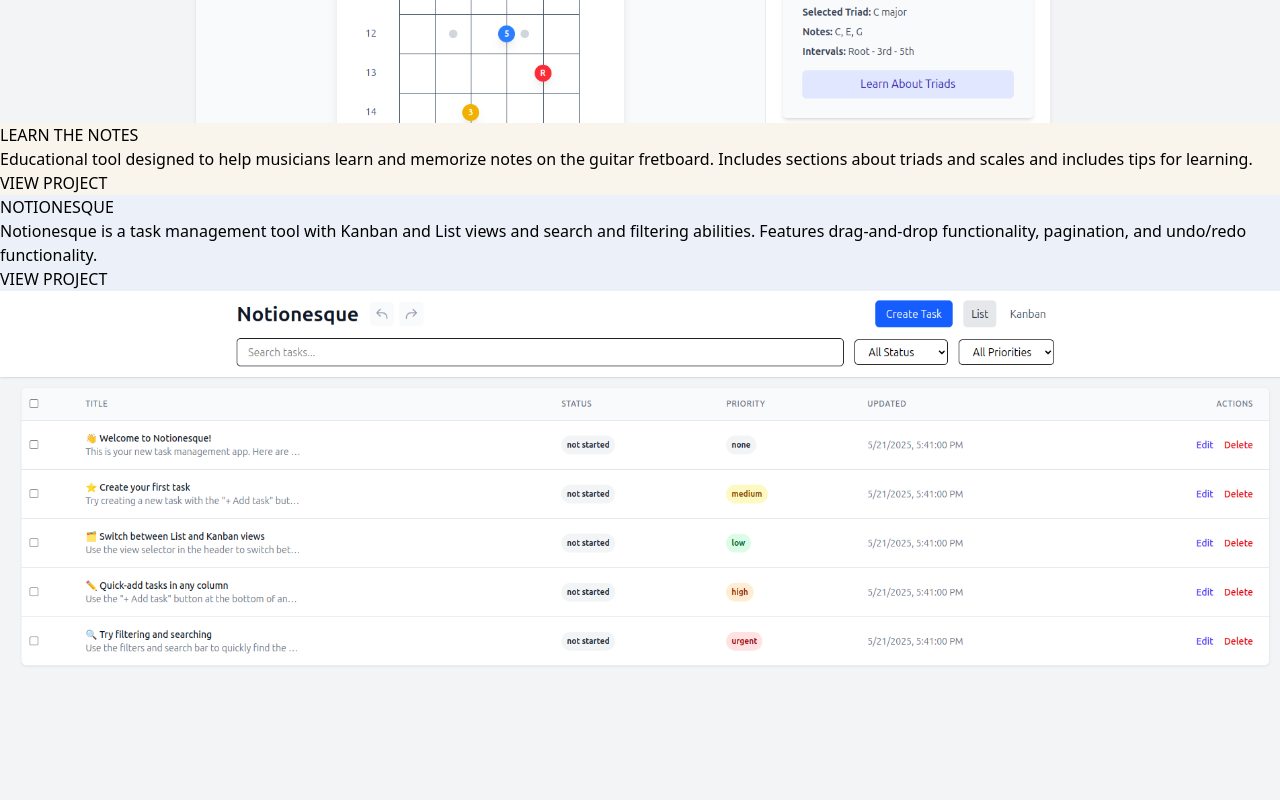
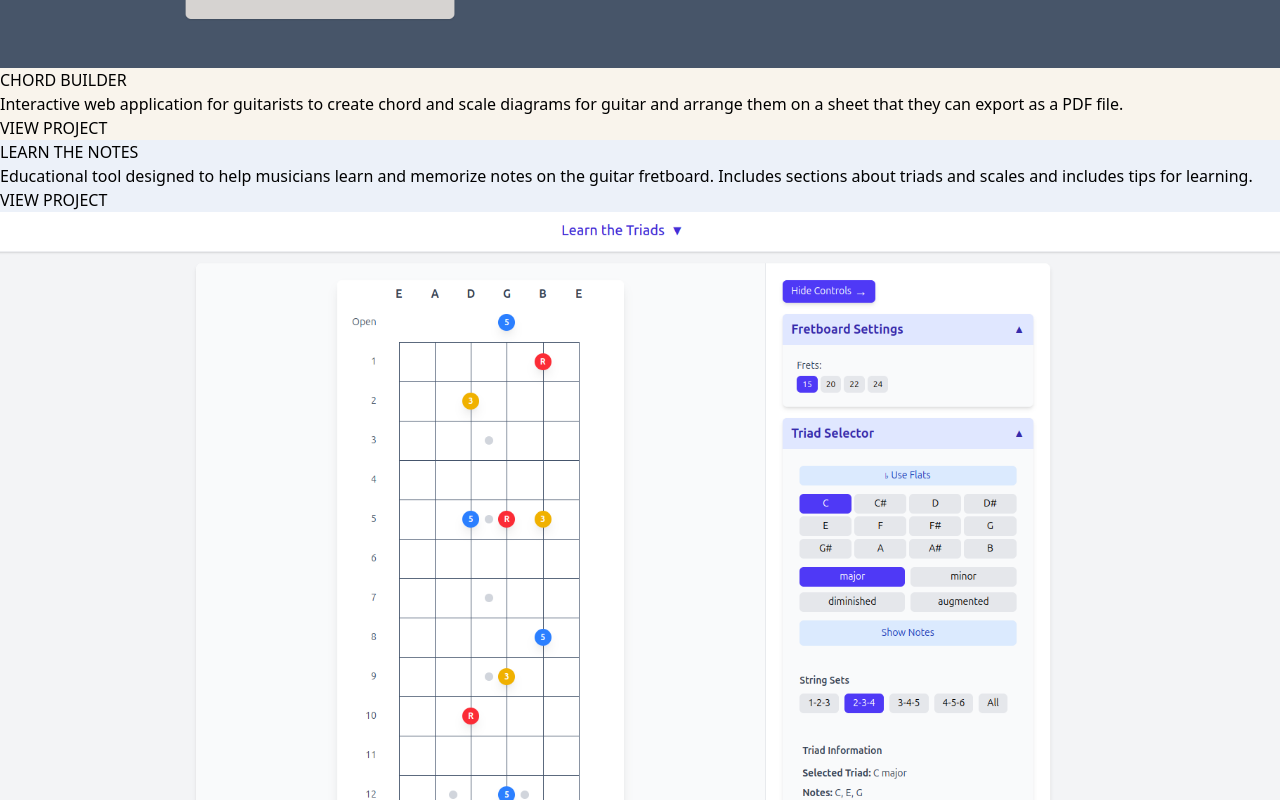
Before and after one commit to johnobriendev/devPortfolio, a React (Vite) app: page / in a window 1280 px wide. Shown: the part 2820-3620 px from the top of the page. Built offline with nearby package versions, Linux system fonts and the light colour scheme.

Commit message:
reorder projects

```diff
--- a/src/components/Portfolio.jsx
+++ b/src/components/Portfolio.jsx
@@ -86,12 +86,20 @@ const Portfolio = () => {
       bgColor: secondaryColor
     },
     {
+      id: "chordbuilder",
+      title: "CHORD BUILDER",
+      description: "Interactive web application for guitarists to create chord and scale diagrams for guitar and arrange them on a sheet that they can export as a PDF file.",
+      url: "https://chordbuilder.netlify.app/",
+      image: "chordbuilder.png",
+      bgColor: mainColor
+    },
+    {
       id: "learnthenotes",
       title: "LEARN THE NOTES",
       description: "Educational tool designed to help musicians learn and memorize notes on the guitar fretboard. Includes sections about triads and scales and includes tips for learning.",
       url: "https://learnthenotes.netlify.app",
       image: "learnthenotes.png",
-      bgColor: mainColor
+      bgColor: secondaryColor
     },
     {
       id: "notionesque",
@@ -99,14 +107,6 @@ const Portfolio = () => {
       description: "Notionesque is a task management tool with Kanban and List views and search and filtering abilities. Features drag-and-drop functionality, pagination, and undo/redo functionality.",
       url: "https://notionesque.netlify.app/",
       image: "notionesque.png",
-      bgColor: secondaryColor
-    },
-    {
-      id: "chordbuilder",
-      title: "CHORD BUILDER",
-      description: "Interactive web application for guitarists to create chord and scale diagrams for guitar and arrange them on a sheet that they can export as a PDF file.",
-      url: "https://chordbuilder.netlify.app/",
-      image: "chordbuilder.png",
       bgColor: mainColor
     },
     {
```
